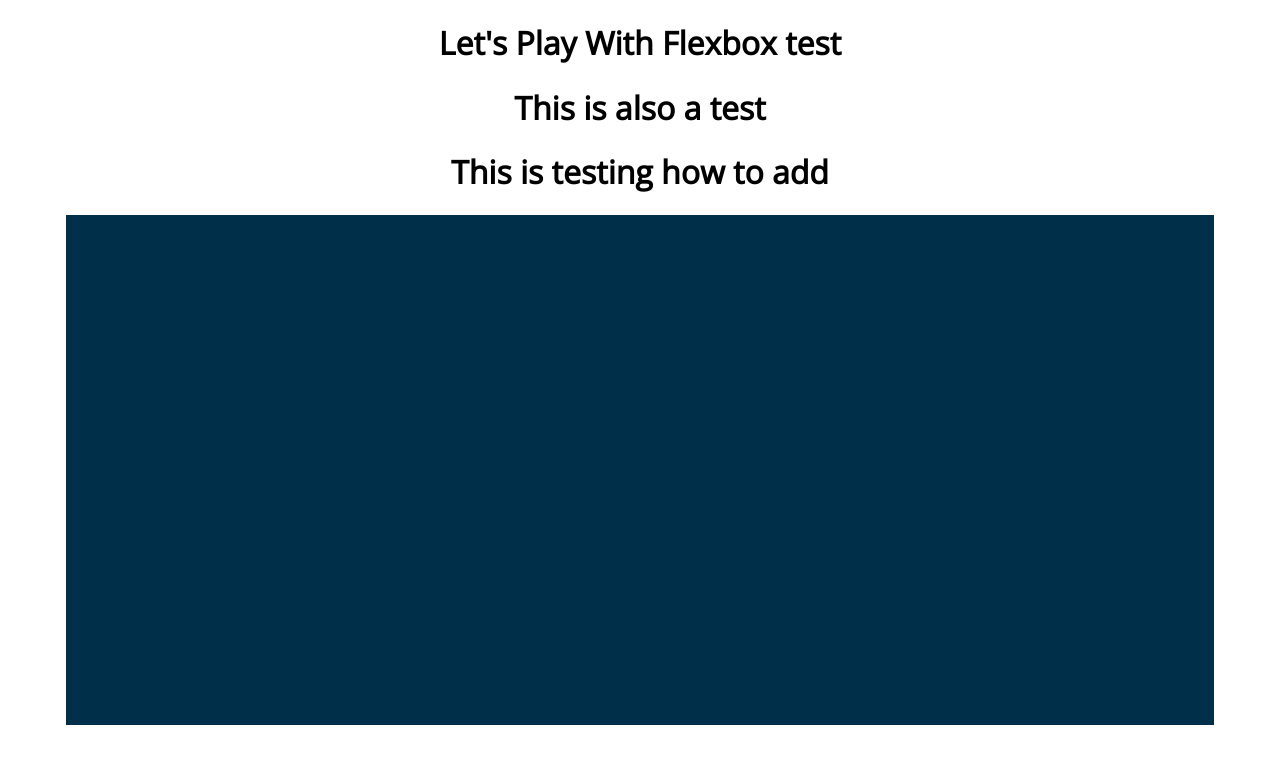
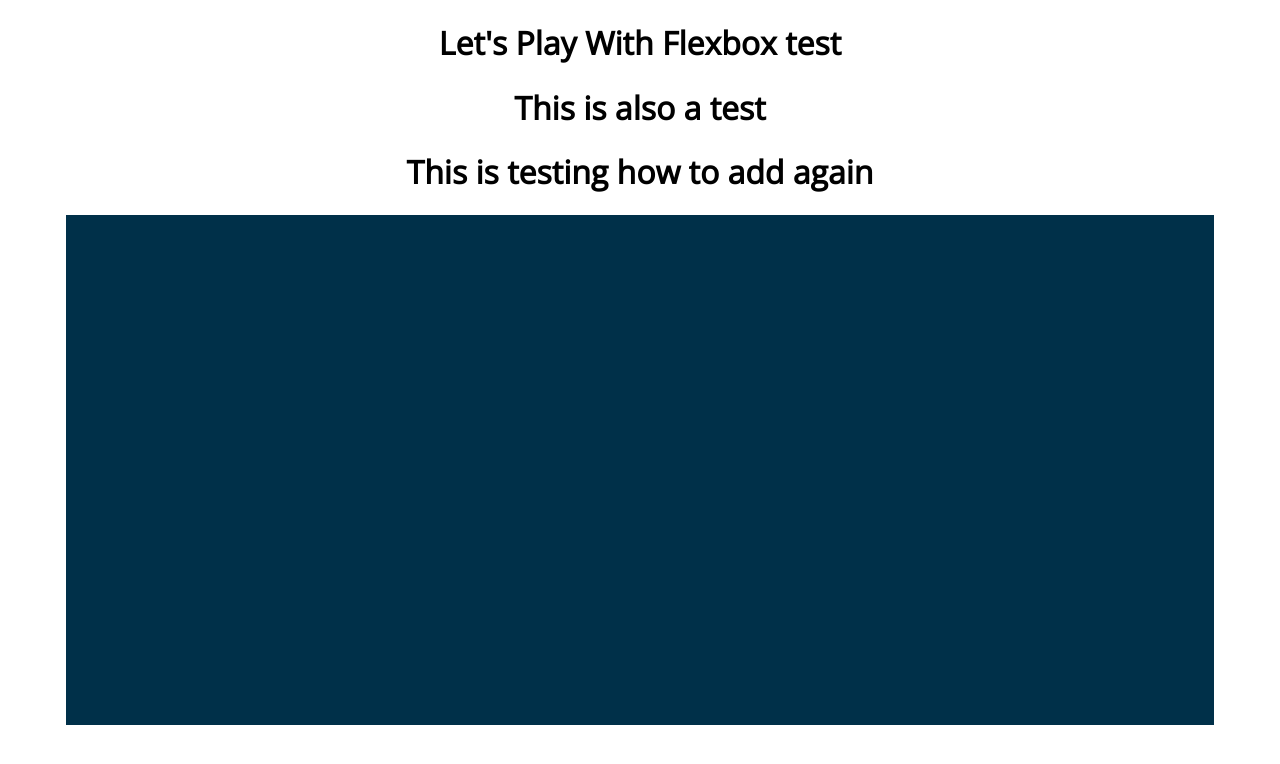
Before and after one commit to Kevington99/Practice, a plain HTML site: page Flexbox Starter/index.html in a window 1280 px wide. Drawn offline with nearby package versions, Linux system fonts and the light colour scheme.

Commit message:
Testing commiting an update

```diff
--- a/Flexbox Starter/index.html
+++ b/Flexbox Starter/index.html
@@ -13,7 +13,7 @@
 <body>
     <h1>Let's Play With Flexbox test</h1>
     <h1>This is also a test</h1>
-    <h1>This is testing how to add</h1>
+    <h1>This is testing how to add again</h1>
 
 
     <section id="container">
```
